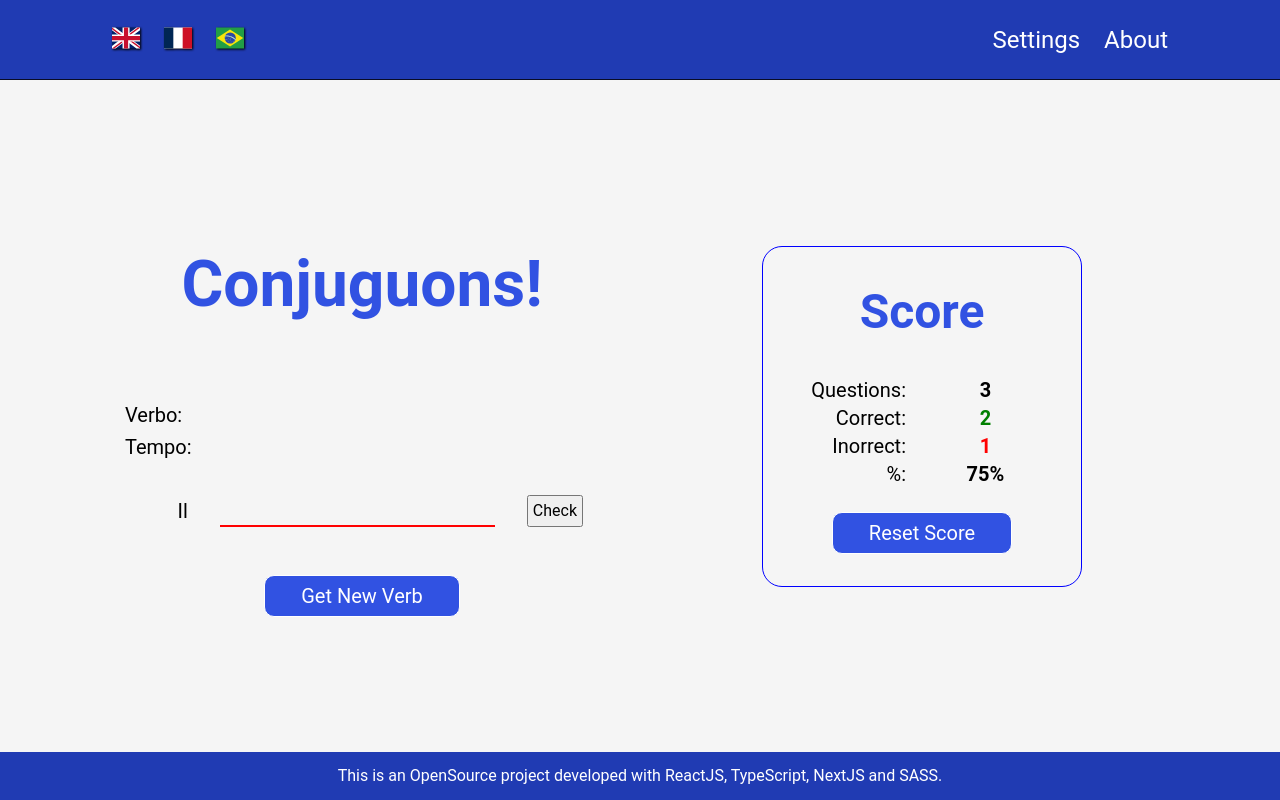
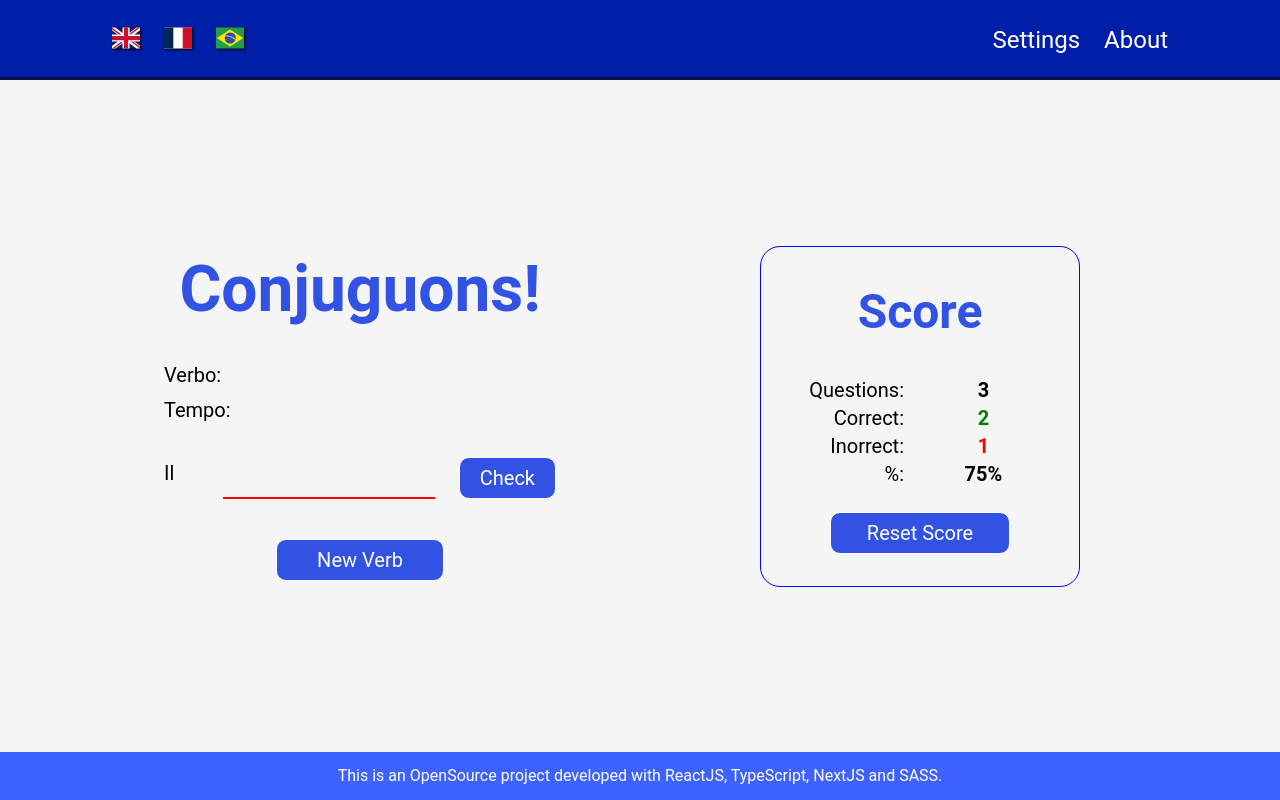
Before and after one commit to flaviobvds/conjuguons, a Next.js app: page / in a window 1280 px wide. Built offline with nearby package versions, Linux system fonts and the light colour scheme.

Commit message:
fixed proportions

```diff
--- a/src/components/Footer/footer.module.scss
+++ b/src/components/Footer/footer.module.scss
@@ -4,5 +4,5 @@
     font-size: 1rem;
     text-align: center;
     line-height: 3rem;
-    background-color: #203bb3;
+    background-color: #3e62ff;
 }
--- a/src/components/Header/header.module.scss
+++ b/src/components/Header/header.module.scss
@@ -1,8 +1,8 @@
 .headerContainer {
     width: 100%;
     height: 5rem;
-    border-bottom: 1px solid rgb(9, 12, 37);
-    background-color: #203bb3
+    border-bottom: 3px solid rgb(8, 15, 73);
+    background-color: #001fa8
 }
 
 .headerContent {
@@ -30,7 +30,7 @@
 
     button {
         //opacity: 0;
-        background-color: #203bb3;
+        background-color: #001fa8;
         border: none;
         margin-right: 1.5rem;
     }
--- a/src/components/QuestionContainer/index.tsx
+++ b/src/components/QuestionContainer/index.tsx
@@ -166,18 +166,24 @@ export function QuestionContainer({ questionsettings, lang }: QuestionContainerP
                     </div>
 
                     <div className={styles.questionContainer}>
+
                         <div className={styles.questionPromptContainer}>
-                            Verbo: <br />
+                            Verbo:
+                        </div>
+
+                        <div className={styles.questionGeneratedContainer}>
+                            {capitalizeVerb(verb) ?? ''} <br />
+                        </div>
+
+                        <div className={styles.questionPromptContainer}>
                             Tempo:
                         </div>
 
                         <div className={styles.questionGeneratedContainer}>
-                            {capitalizeVerb(verb) ?? ''} <br />
                             {fixTenseName(verbTense) ?? ''}
                         </div>
 
-
-
+                        <div className={styles.answerContainer}>
                             <form className={styles.submitForm} onSubmit={handleSubmitAnswer}>
                                 <span className={styles.subject}>
                                     {getSubjectName(subject)}
@@ -191,22 +197,22 @@ export function QuestionContainer({ questionsettings, lang }: QuestionContainerP
 
                                 <button
                                     type="submit"
-                                className={styles.submitAnswer}
+                                    className={styles.submitAnswerButton}
                                 >
                                     Check
                                 </button>
                             </form>
+                        </div>
 
+                    </div>
 
                     <button
                         type="button"
                         onClick={handleGetNewQuestion}
                         className={styles.getNewVerbButton}
                     >
-                            Get New Verb
+                        New Verb
                     </button>
-
-                    </div>
                 </div>
 
 
--- a/src/components/QuestionContainer/questioncontainer.module.scss
+++ b/src/components/QuestionContainer/questioncontainer.module.scss
@@ -5,7 +5,6 @@
     display: flex;
     justify-content: center;
     align-items: center;
-    align-content: center;
 }
 
 .divider {
@@ -13,42 +12,26 @@
     max-width: 1120px;
     display: grid;
     grid-template-columns: 1fr 1fr;
-    //justify-content: center;
-    //align-content: center;
     //background-color: purple;
-
 }
 
 .leftContainer {
-    //width: 100%;
     max-width: 1120px;
     margin: 0 auto;
-    padding: 0 2rem;
+    //width: 80%;
+    //padding: 0 2rem;
     //background-color: red;
     display: flex;
     flex-direction: column;
-    //align-content: flex-end;
-    align-items: flex-end;
-    //justify-items: center;
+    align-items: center;
     justify-self: right;
-
     justify-content: center;
-
-    //display: grid;
-    //grid-template-rows: 1fr 3fr;
-    //border: 1px solid blue;
-    //height: 100%;
-    //margin-top: 1rem;
-    //border: 1px solid #172f9c;
 }
 
 .titleContainer {
     width: 100%;
     color: #3152e2;
     text-align: center;
-    margin-bottom: 2rem;
-    //background-color: green;
-    //margin-top: 1.5rem;
 
     h1 {
         font-size: 4rem;
@@ -57,59 +40,37 @@
 
 .questionContainer {
     margin-top: 2rem;
-    width: 500px;
-    height: 200px;
+    width: 70%;
     line-height: 2rem;
     font-size: 1.25rem;
     //background-color: yellow;
-    padding: 5px;
+    //padding: 1rem;
     display: grid;
-    grid-template-columns: 1fr 3fr 1fr;
-    grid-template-rows: 2fr 1fr 1fr;
-    grid-template-areas: "qP qG qG"   "f f f"  "nVB nVB nVB";
-    align-items: center;
+    grid-template-columns: 1fr 2fr;
+    grid-template-rows: 1fr 1fr 2fr;
 }
 
-.questionPromptContainer {
-    padding: 0.5rem;
-    grid-area: qP;
-    //background-color: green;
-    //line-height: 2rem;
-    //font-size: 1.5rem;
-    //display: flex;
+.answerContainer {
+    grid-column-start: 1;
+    grid-column-end: 3;
+    //background-color: grey;
+    padding-top: 1.75rem;
 }
 
-.questionGeneratedContainer {
-    padding: 0.5rem;
-    line-height: 2rem;
-    grid-area: qG;
-    //background-color: pink;
-    //font-size: 1.5rem;
-}
-
-
 .submitForm {
-    padding: 0.5rem;
-    grid-area: f;
     display: grid;
-    grid-template-columns: 1fr 1fr 1fr;
-    grid-template-areas: "s a cB";
-    //background-color: aqua;
+    grid-template-columns: 1fr 4fr 1fr;
+    //background-color: blue;
 
     * {
-        margin: 1rem;
+        display: flex;
     }
-}
 
-.subject {
-    grid-area: s;
-    text-align: end;
-    //padding-right: 1rem;
-    //background-color: purple;
 }
 
 .answer {
-    grid-area: a;
+    //grid-area: aC;
+    width: 90%;
     align-items: start;
     border-bottom: solid 1px black;
     border-top: none;
@@ -125,6 +86,7 @@
     }
 }
 
+
 .correct {
     border-bottom: solid 2px #3152e2;
 }
@@ -133,28 +95,36 @@
     border-bottom: solid 2px red;
 }
 
-.submitAnswer {
-    grid-area: cB;
-    //font-size: 1.25rem;
-    padding: 0.25rem;
-    //background-color: brown;
-}
-
-.getNewVerbButton {
-    grid-area: nVB;
-    margin-top: 1.5rem;
-    padding: 0.5rem 2.25rem;
+.submitAnswerButton {
+    padding: 0.5rem 1.25rem;
     font-size: 1.25rem;
     background-color: #3152e2;
     color: white;
     border: 1px solid white;
     border-radius: 10px;
-    //height: 1.75rem;
-    //width: 20rem;
-    //background-color: darkmagenta;
-    justify-self: center;
 
     &:hover {
         filter: opacity(0.8);
     }
 }
+
+.getNewVerbButton {
+    margin-top: 2.5rem;
+    padding: 0.5rem 2.5rem;
+    font-size: 1.25rem;
+    background-color: #3152e2;
+    color: white;
+    border: 1px solid white;
+    border-radius: 10px;
+
+    &:hover {
+        filter: opacity(0.8);
+    }
+}
+
+@media (max-width: 720px) {
+    .divider {
+        display: flex;
+        flex-direction: column;
+    }
+}
--- a/src/components/Score/score.module.scss
+++ b/src/components/Score/score.module.scss
@@ -77,3 +77,9 @@
         filter: opacity(0.8);
     }
 }
+
+@media (max-width: 720px) {
+    .rightContainer{
+        margin-top: 3rem;
+    }
+}
--- a/src/styles/global.scss
+++ b/src/styles/global.scss
@@ -12,13 +12,13 @@
 
 @media (max-width: 1080px) {
     html {
-        font-size: 93.75%;
+        font-size: 75%;
     }
 }
 
 @media (max-width: 720px) {
     html {
-        font-size: 87.5%;
+        font-size: 50%;
     }
 }
 
```
Lines whose indentation alone changed are shown as unchanged.
